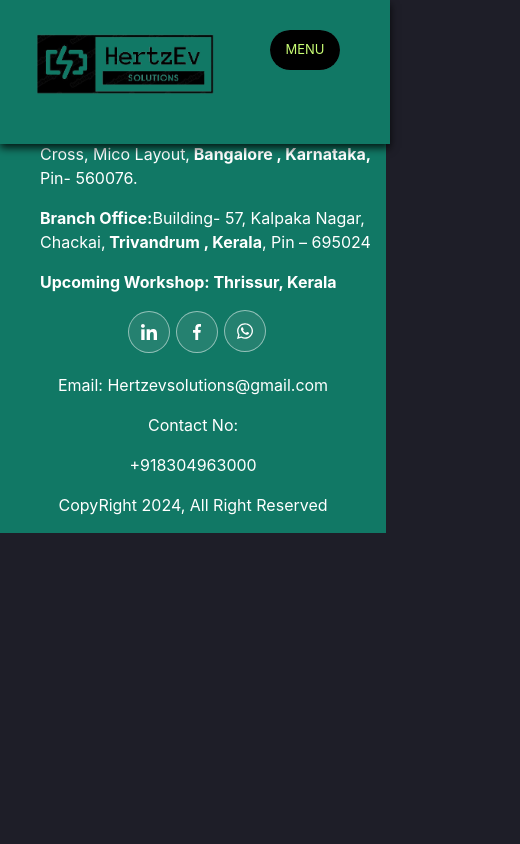
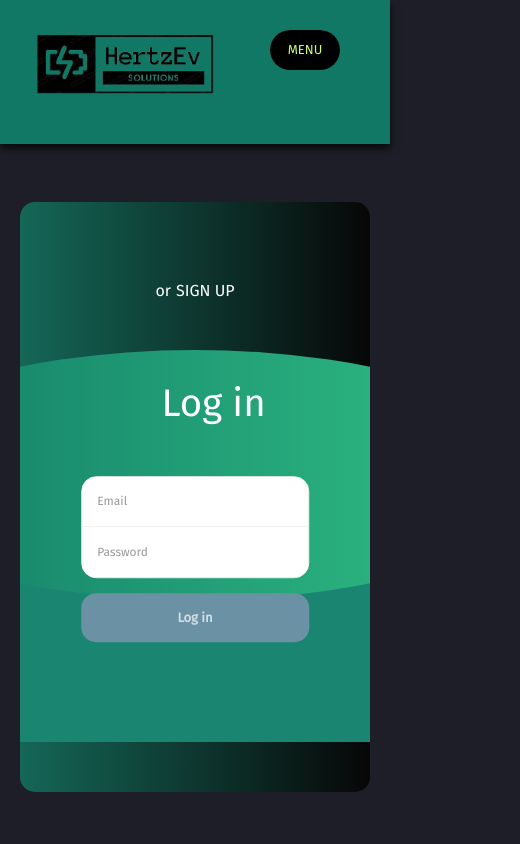
Before and after one commit to ilan2004/main, a React (Vite) app: page /login in a window 390 px wide. Shown: the top 844 px of the page, 520 px wide, since content can reach past the window. Built offline with nearby package versions, Linux system fonts and the light colour scheme; no server answers.

Commit message:
login-mobile

```diff
--- a/src/Components/Login/Login.jsx
+++ b/src/Components/Login/Login.jsx
@@ -1,39 +1,112 @@
 import React, { useState } from 'react';
 import { useRef } from 'react';
 import './Login.scss'
+import { SnackbarProvider, useSnackbar } from 'notistack';
+import { useNavigate } from "react-router-dom";
+import { useAuth } from '../../Contexts/AuthContext';
 function Login() {
   const [isLogin, setIsLogin] = useState(true);
-  const emailRef = useRef()
-  const passwordRef = useRef()
-  const passwordConfirmRef = useRef()
+  const [signIn, toggle] = React.useState(true);
+    const {signup , currentUser} = useAuth()
+    const navigate = useNavigate();
+    const { login } = useAuth()
+    const emailRef = useRef()
+    const logemailRef = useRef()
+    const nameRef = useRef()
+    const passwordRef = useRef()
+    const logpasswordRef = useRef()
+    const passwordConfirmRef = useRef()
+    const [error, setError] = useState("")
+    const [loading, setLoading] = useState(false)
+    const { enqueueSnackbar } = useSnackbar();
+    async function handleSubmit(e) {
+        e.preventDefault();
+
+        const name = nameRef.current.value;
+        const email = emailRef.current.value;
+        const password = passwordRef.current.value;
+        const passwordConfirm = passwordConfirmRef.current.value;
+
+        if (!name || !email || !password || !passwordConfirm) {
+            enqueueSnackbar('Please fill in all details.', { variant: 'error' });
+            return;
+        }
+
+        if (password !== passwordConfirm) {
+            setError("Passwords do not match");
+            return;
+        }
+
+        try {
+            setError("");
+            setLoading(true);
+            await signup(email, password);
+            enqueueSnackbar('Account created successfully!', { variant: 'success' }); // Snackbar for successful account creation
+            form.current.reset();
+            setTimeout(() => {
+                 navigate("/Form");
+             }, 1000);
+        } catch {
+            setError("Failed to create an account");
+        }
+
+        setLoading(false);
+    }
+    async function handleSubmitlogin(e) {
+        e.preventDefault();
+
+        const email = logemailRef.current.value;
+        const password = logpasswordRef.current.value;
+
+        if (!email || !password) {
+            enqueueSnackbar('Please fill in all details.', { variant: 'error' });
+            return;
+        }
+
+        try {
+            setError("");
+            setLoading(true);
+            await login(email, password);
+            enqueueSnackbar('Login successful!', { variant: 'success' });
+            setTimeout(() => {
+                navigate("/Form");
+            }, 1000);
+        } catch {
+            setError("Failed to log in");
+        }
+
+        setLoading(false);
+    }
   const toggleForm = () => {
     setIsLogin(!isLogin);
   };
 
   return (
     <div className="login-mobile">
-
     <div className="form-body">
     <div className="form-structor">
-      <div className={isLogin ? "signup slide-up" : "signup"}>
-        <h2 className="form-title" onClick={toggleForm}><span>or</span>Sign up</h2>
+      <form onSubmit={handleSubmit} className={isLogin ? "signup slide-up" : "signup"}>
+
+        <h2 className="form-title" onClick={toggleForm}><span>or</span>SIGN UP </h2>
         <div className="form-holder">
-          <input type="text" className="input" placeholder="Name" />
-          <input type="email" className="input" placeholder="Email" />
-          <input type="password" className="input" placeholder="Password" />
+          <input ref={nameRef} type="text" className="input" placeholder="Name" />
+          <input ref={emailRef} type="email" className="input" placeholder="Email" />
+          <input ref={passwordRef} type="password" className="input" placeholder="Password" />
+          <input ref={passwordConfirmRef} type="password" className="input" placeholder="confirm-Password" />
         </div>
-        <button className="submit-btn">Sign up</button>
-      </div>
-      <div className={isLogin ? "login" : "login slide-up"}>
+        <button disabled={loading} className="submit-btn">Sign up</button>
+      </form>
+      <form onSubmit={handleSubmitlogin} className={isLogin ? "login" : "login slide-up"}>
+
         <div className="center">
           <h2 className="form-title" onClick={toggleForm}><span>or</span>Log in</h2>
           <div className="form-holder">
-            <input type="email" className="input" placeholder="Email" />
-            <input type="password" className="input" placeholder="Password" />
+            <input ref={logemailRef} type="email" className="input" placeholder="Email" />
+            <input ref={logpasswordRef} type="password" className="input" placeholder="Password" />
           </div>
-          <button className="submit-btn">Log in</button>
+          <button disabled={loading} className="submit-btn">Log in</button>
         </div>
-      </div>
+      </form>
     </div>
     </div>
     </div>
--- a/src/Components/Login/Login.scss
+++ b/src/Components/Login/Login.scss
@@ -13,11 +13,22 @@ html,body {
 	justify-content: center;
 	padding: 150px;
 }
+
+.login-mobile{
+	display: none;
+}
+@media (max-width: 768px){
+	.login-mobile{
+		display: flex;
+		align-items: center;
+		justify-content: center;
+		height: 100vh;
+		padding-top: 150px;
+	}
 	.form-structor {
 		background-color: #222;
 		border-radius: 15px;
-
-	height: 850px;
+		height: 70vh;
 		width: 350px;
 		position: relative;
 		overflow: hidden;
@@ -30,23 +41,24 @@ html,body {
 			background-repeat: no-repeat;
 			background-position: left bottom;
 			background-size: 500px;
-		background-image: url('https://images.unsplash.com/photo-1503602642458-232111445657?ixlib=rb-0.3.5&ixid=eyJhcHBfaWQiOjEyMDd9&s=bf884ad570b50659c5fa2dc2cfb20ecf&auto=format&fit=crop&w=1000&q=100');
+			background: linear-gradient(to right,#117865,black );
+
 		}
 
 		.signup {
 			position: absolute;
-		top: 50%;
+			top: 40%;
 			left: 50%;
 			-webkit-transform: translate(-50%, -50%);
 			width: 65%;
 			z-index: 5;
-		-webkit-transition: all .3s ease;
+			-webkit-transition: all .6s ease;
 
 
 			&.slide-up {
 				top: 5%;
 				-webkit-transform: translate(-50%, 0%);
-			-webkit-transition: all .3s ease;
+				-webkit-transition: all .6s ease;
 			}
 
 			&.slide-up .form-holder,
@@ -64,19 +76,21 @@ html,body {
 				margin-right: 5px;
 				opacity: 1;
 				visibility: visible;
-			-webkit-transition: all .3s ease;
+				-webkit-transition: all .6s ease;
 			}
 
 			.form-title {
 				color: #fff;
-			font-size: 1.7em;
+				font-size: 2.5em;
 				text-align: center;
+				display: flex;
+				justify-content: center;
 
 				span {
-				color: rgba(0,0,0,0.4);
+					color:#fff;
 					opacity: 0;
 					visibility: hidden;
-				-webkit-transition: all .3s ease;
+					-webkit-transition: all .6s ease;
 				}
 			}
 
@@ -87,15 +101,15 @@ html,body {
 				margin-top: 50px;
 				opacity: 1;
 				visibility: visible;
-			-webkit-transition: all .3s ease;
+				-webkit-transition: all .6s ease;
 
 				.input {
 					border: 0;
 					outline: none;
 					box-shadow: none;
 					display: block;
-				height: 30px;
-				line-height: 30px;
+					height: 50px;
+					line-height: 50px;
 					padding: 8px 15px;
 					border-bottom: 1px solid #eee;
 					width: 100%;
@@ -119,15 +133,15 @@ html,body {
 				margin: 15px auto;
 				padding: 15px 45px;
 				width: 100%;
-			font-size: 13px;
+				font-size: 16px;
 				font-weight: bold;
 				cursor: pointer;
 				opacity: 1;
 				visibility: visible;
-			-webkit-transition: all .3s ease;
+				-webkit-transition: all .6s ease;
 
 				&:hover {
-				transition: all .3s ease;
+					transition: all .6s ease;
 					background-color: rgba(0,0,0,0.8);
 				}
 			}
@@ -141,7 +155,7 @@ html,body {
 			bottom: 0;
 			background-color: #1a8571;
 			z-index: 5;
-		-webkit-transition: all .3s ease;
+			-webkit-transition: all .6s ease;
 
 			&::before {
 				content: '';
@@ -149,12 +163,12 @@ html,body {
 				left: 50%;
 				top: -20px;
 				-webkit-transform: translate(-50%, 0);
-			background-color: #1f9568;
+				background: linear-gradient(to right,#117865,#32c387 );
 				width: 200%;
 				height: 250px;
 				border-radius: 50%;
 				z-index: 4;
-			-webkit-transition: all .3s ease;
+				-webkit-transition: all .6s ease;
 			}
 
 			.center {
@@ -164,18 +178,20 @@ html,body {
 				-webkit-transform: translate(-50%, -50%);
 				width: 65%;
 				z-index: 5;
-			-webkit-transition: all .3s ease;
+				-webkit-transition: all .5s ease;
 
 				.form-title {
-				color: #000;
-				font-size: 1.7em;
+					color: #fff;
+					font-size: 2.4em;
 					text-align: center;
-
+					display: flex;
+					align-items: center;
+					justify-content: center;
 					span {
-					color: rgba(0,0,0,0.4);
+						color: #fff;
 						opacity: 0;
 					visibility: hidden;
-				  -webkit-transition: all .3s ease;
+					  -webkit-transition: all .5s ease;
 					}
 				}
 
@@ -194,8 +210,8 @@ html,body {
 						outline: none;
 						box-shadow: none;
 						display: block;
-					height: 30px;
-					line-height: 30px;
+						height: 50px;
+						line-height: 50px;
 						padding: 8px 15px;
 						border-bottom: 1px solid #eee;
 						width: 100%;
@@ -267,11 +283,4 @@ html,body {
 			}
 		}
 	}
-.login-mobile{
-	display: none;
 }
-@media (max-width: 768px){
-	.login-mobile{
-		display: flex;
-	}
-}
--- a/src/Pages/Connect.jsx
+++ b/src/Pages/Connect.jsx
@@ -1,12 +1,13 @@
 import React from 'react'
 import Logindesktop from '../Components/Login/Logindesktop/Logindesktop'
 import { AuthProvider } from '../Contexts/AuthContext'
-
+import Login from '../Components/Login/Login'
  const Connect = () => {
   return (
     <div>
         <AuthProvider>
         <Logindesktop/>
+        <Login/>
         </AuthProvider>
 
     </div>
```
Lines whose indentation alone changed are shown as unchanged.
